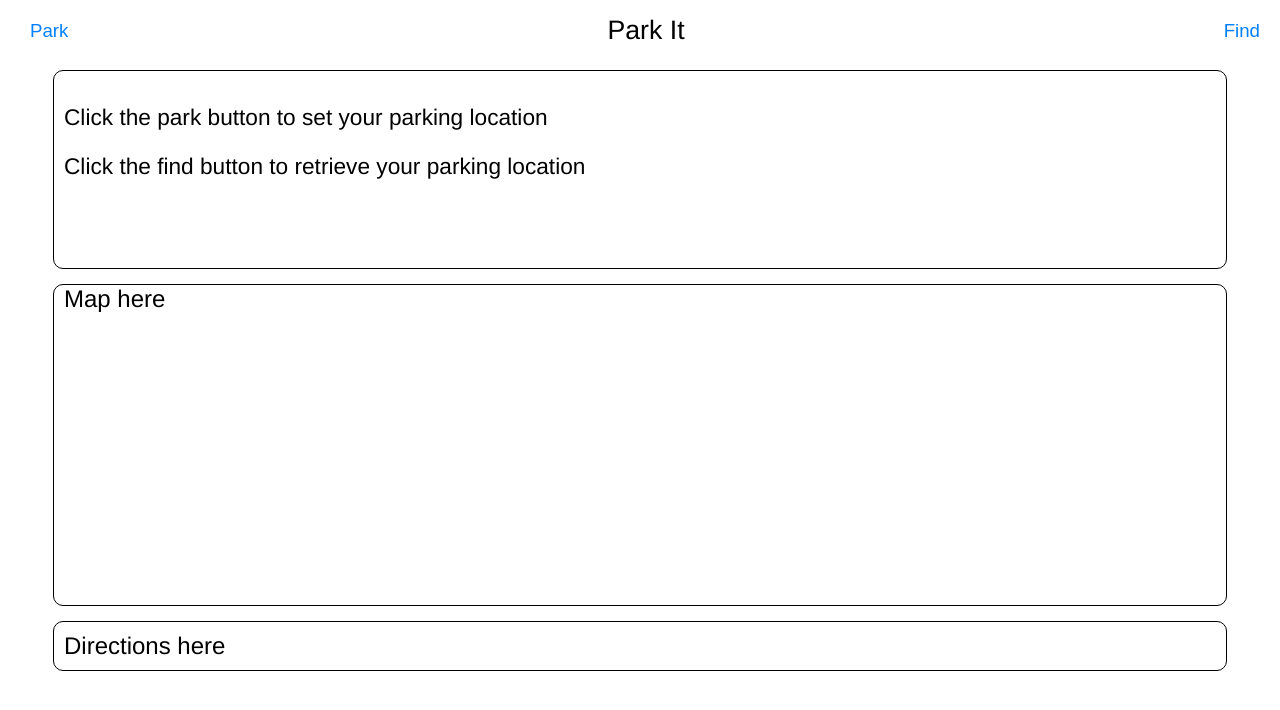
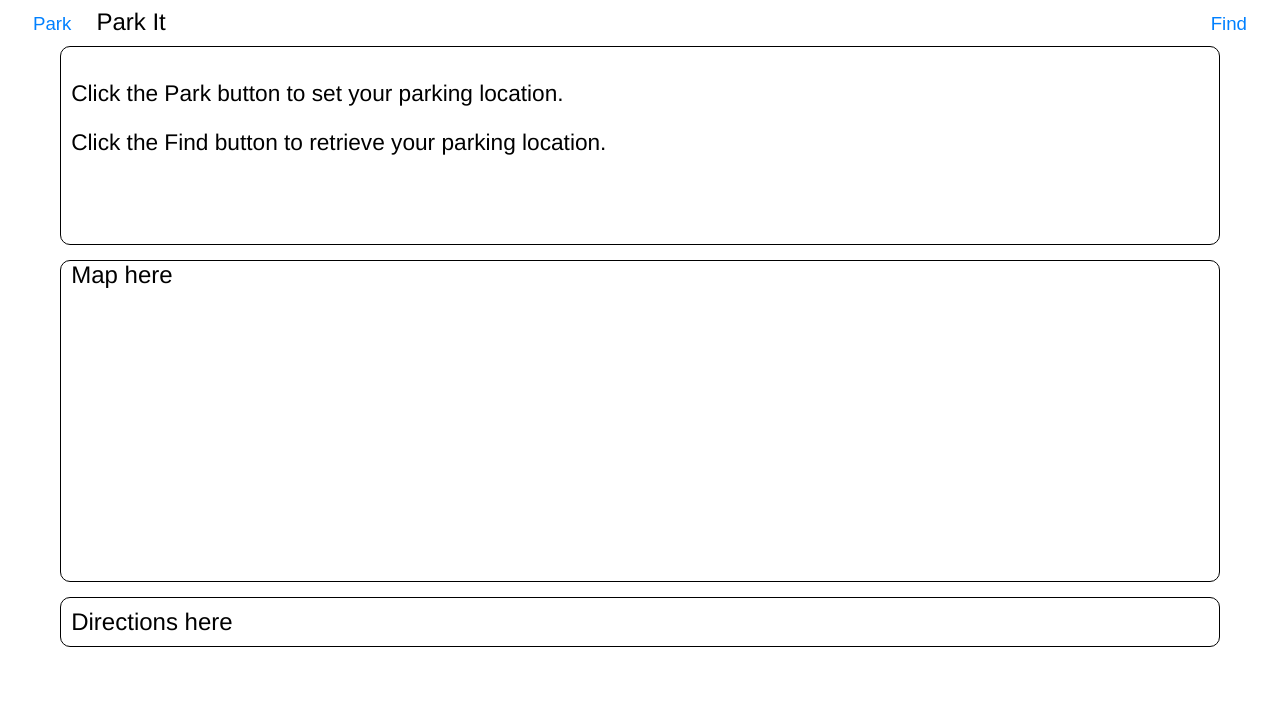
Before and after one commit to PavelRadchuk/park-it, a plain HTML site: page index.html in a window 1280 px wide. Drawn offline with nearby package versions, Linux system fonts and the light colour scheme; some packages are replaced by stand-ins of ours.

Commit message:
Added js to index

```diff
--- a/index.html
+++ b/index.html
@@ -2,30 +2,32 @@
 <html lang="en">
 <head>
     <meta charset="UTF-8">
-        <meta name="viewport" content="width=device-width, inital-scale=1.0">
+    <meta name="viewport" charset="width=device-width, initial-scale=1.0">
     <title>Park-It</title>
 
     <link rel="stylesheet" href="./styles/park-it-ios.css">
+    <!--JavaScript-->
+    <script src="http://code.jquery.com/jquery.js"></script>
+    <script src="js/park-it.js"></script>
+    <script async defer src="https://maps.googleapis.com/maps/api/js?key=AIzaSyB8pK31Y5EifE7twr2v1zZe5lJYaybeHbE&callback=initMap"></script>
 </head>
 <body>
-    <!--Nav bar -->
-    <div id="navbar">
+<!-- Nav Bar -->
+<div id="navBar">
     <button id="park">Park</button>
     Park It
-        <button id="retrieve">Find</button>
+    <button id="retrieve" >Find</button>
 </div>
 
-    <!-- content container -->
-    <div id="container">
+    <div class="container">
         <div id="instructions">
-            <p>Click the park button to set your parking location</p>
-            <p>Click the find button to retrieve your parking location</p>
-            <p class="center">
-                <button id="gotIt">Got It!</button>
-            </p>
+            <p>Click the Park button to set your parking location.</p>
+            <p>Click the Find button to retrieve your parking location.</p>
+            <p class="center"><button id="gotIt">Got it!</button></p>
         </div>
         <div id="map">Map here</div>
         <div id="directions">Directions here</div>
     </div>
+
 </body>
 </html>
```
Also changed, not shown: js/park-it.js (added). Lines whose indentation alone changed are shown as unchanged.
